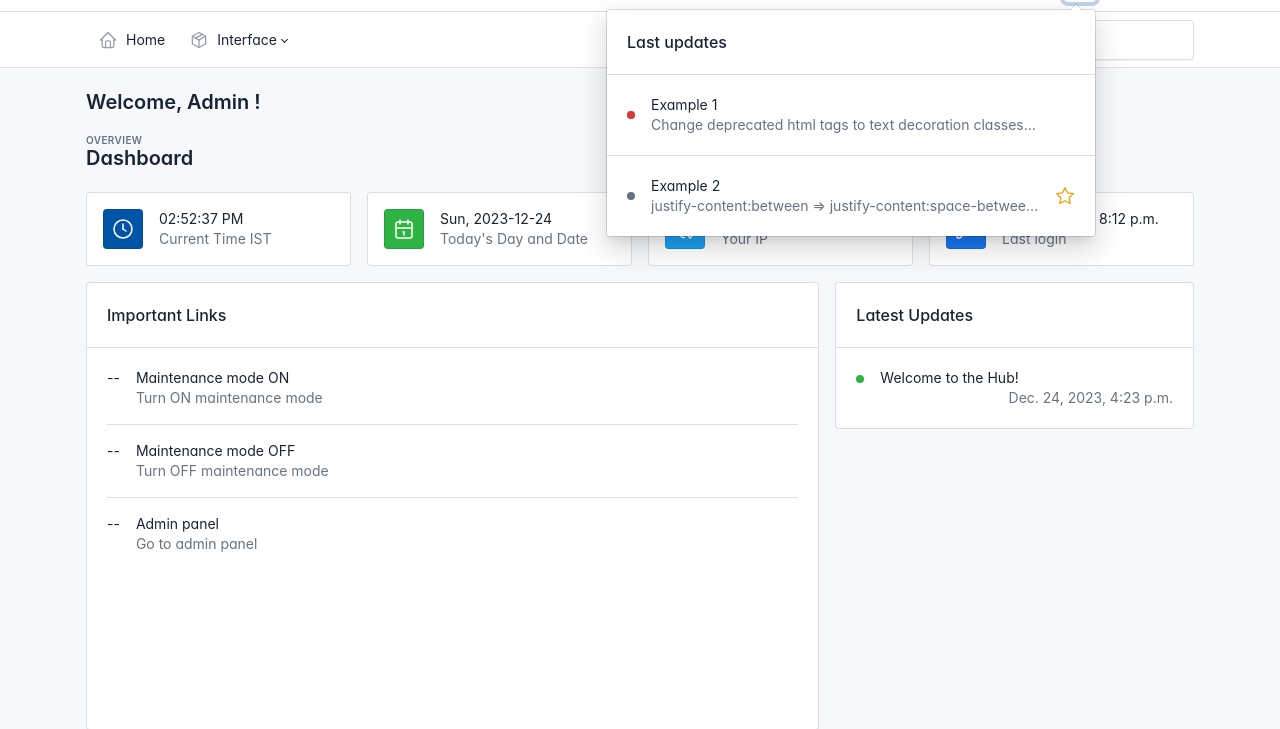
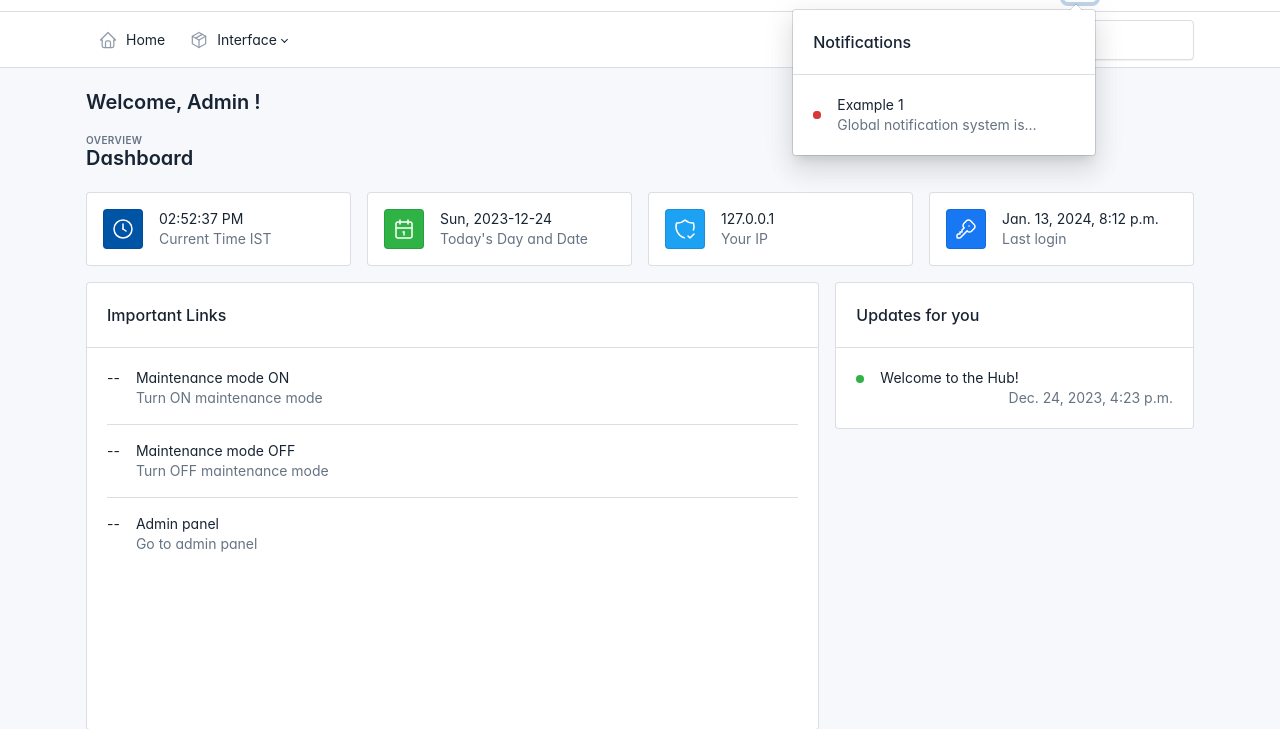
Before and after one commit to ani-6/django_login_and_registration, a Django app: page / in a window 1280 px wide, after a click that opens the changed part. Shown: the part 44-773 px from the top of the page. Run offline with Django 5.2, Linux system fonts and the light colour scheme; a user stored in the database is signed in; data comes from the database, SQL or seed files in the repository; both versions use the stored data as it was after the commit; some libraries are stand-ins or nearby versions; some web fonts are replaced.

Commit message:
added notification system

```diff
--- a/base/settings.py
+++ b/base/settings.py
@@ -74,6 +74,8 @@ TEMPLATES = [
                 #For social Login
                 'social_django.context_processors.backends',
                 'social_django.context_processors.login_redirect',
+                # for notifications
+                'main.context_processors.announcement_context_processor',
             ],
         },
     },
--- a/main/admin.py
+++ b/main/admin.py
@@ -47,7 +47,11 @@ class UrlToGdrive_Admin(admin.ModelAdmin):
     list_display = ('user','filename','created_at')
     list_filter = ['user']
 
+class globalAnnouncementAdmin(admin.ModelAdmin):
+    list_display = ('title', 'body', 'created_at')
+
 admin.site.register(Home_ImportantLinks,Home_ImportantLinks_Admin)
 admin.site.register(Home_LatestUpdates,Home_LatestUpdates_Admin)
 admin.site.register(Image_Gallery,Image_Gallery_Admin)
 admin.site.register(UrlToGdrive,UrlToGdrive_Admin)
+admin.site.register(globalAnnouncement,globalAnnouncementAdmin)
--- /dev/null
+++ b/main/context_processors.py
@@ -0,0 +1,10 @@
+from .models import globalAnnouncement
+
+
+def announcement_context_processor(request):
+    """
+    Adds the active announcements to the context
+    """
+    return {
+        'announcements': globalAnnouncement.objects.filter(is_active=True).order_by('-created_at')[:4]
+    }
--- a/main/models.py
+++ b/main/models.py
@@ -29,7 +29,7 @@ class Home_LatestUpdates(models.Model):
 
     class Meta:
         verbose_name = "update"
-        verbose_name_plural = "Latest Updates"
+        verbose_name_plural = "Updates for user"
 
 class Image_Gallery(models.Model):
     user = models.ManyToManyField(User)
@@ -65,3 +65,18 @@ class UrlToGdrive(models.Model):
     class Meta:
         verbose_name = "file"
         verbose_name_plural = "Cloud Files"
+
+class globalAnnouncement(models.Model):
+    title = models.CharField(max_length=255, null=False)
+    body = models.TextField(blank=False)
+    is_active = models.BooleanField(default=False)
+    created_at = models.DateTimeField(auto_now_add=True)
+    last_updated_at = models.DateTimeField(auto_now=True)
+
+
+    def __str__(self):
+        return self.title
+
+    class Meta:
+        verbose_name = "Announcement"
+        verbose_name_plural = "Global Notifications"
--- a/main/views.py
+++ b/main/views.py
@@ -22,7 +22,7 @@ def Home_View(request):
         context = {'user_ip':user_ip, 'date':formatedDate,'data':pagedata,'updates': updates}
         return render(request,"main/index.html", context)
     except:
-            return render (request, "error-400.html")
+        return render (request, "error-404.html")
 
 @login_required
 def Image_Gallery_View(request):
--- a/templates/includes/navbar.html
+++ b/templates/includes/navbar.html
@@ -1,5 +1,6 @@
 {% load auth_extras %}
 {% load static %}
+{% load cache %}
 <header class="navbar navbar-expand-md d-print-none">
     <div class="container-xl">
         <button class="navbar-toggler" type="button" data-bs-toggle="collapse" data-bs-target="#navbar-menu"
@@ -52,17 +53,20 @@
                     <div class="dropdown-menu dropdown-menu-arrow dropdown-menu-end dropdown-menu-card">
                         <div class="card">
                             <div class="card-header">
-                                <h3 class="card-title">Last updates</h3>
+                                <h3 class="card-title">Notifications</h3>
                             </div>
                             <div class="list-group list-group-flush list-group-hoverable">
+                                {% cache 120 announcements_cache %}
+                                {% if announcements %}
+                                {% for announcement in announcements %}
                                 <div class="list-group-item">
                                     <div class="row align-items-center">
                                         <div class="col-auto"><span
                                                 class="status-dot status-dot-animated bg-red d-block"></span></div>
                                         <div class="col text-truncate">
-                                            <a href="#" class="text-body d-block">Example 1</a>
+                                            <a href="#" class="text-body d-block">{{ announcement.title|safe }}</a>
                                             <div class="d-block text-secondary text-truncate mt-n1">
-                                                Change deprecated html tags to text decoration classes (#29604)
+                                                {{ announcement.body|safe }}
                                             </div>
                                         </div>
                                         <div class="col-auto">
@@ -80,30 +84,9 @@
                                         </div>
                                     </div>
                                 </div>
-                                <div class="list-group-item">
-                                    <div class="row align-items-center">
-                                        <div class="col-auto"><span class="status-dot d-block"></span></div>
-                                        <div class="col text-truncate">
-                                            <a href="#" class="text-body d-block">Example 2</a>
-                                            <div class="d-block text-secondary text-truncate mt-n1">
-                                                justify-content:between ⇒ justify-content:space-between (#29734)
-                                            </div>
-                                        </div>
-                                        <div class="col-auto">
-                                            <a href="#" class="list-group-item-actions show">
-                                                <!-- Download SVG icon from http://tabler-icons.io/i/star -->
-                                                <svg xmlns="http://www.w3.org/2000/svg" class="icon text-yellow"
-                                                    width="24" height="24" viewBox="0 0 24 24" stroke-width="2"
-                                                    stroke="currentColor" fill="none" stroke-linecap="round"
-                                                    stroke-linejoin="round">
-                                                    <path stroke="none" d="M0 0h24v24H0z" fill="none" />
-                                                    <path
-                                                        d="M12 17.75l-6.172 3.245l1.179 -6.873l-5 -4.867l6.9 -1l3.086 -6.253l3.086 6.253l6.9 1l-5 4.867l1.179 6.873z" />
-                                                </svg>
-                                            </a>
-                                        </div>
-                                    </div>
-                                </div>
+                                {% endfor %}
+                                {% endif %}
+                                {% endcache %}
                             </div>
                         </div>
                     </div>
--- a/templates/main/index.html
+++ b/templates/main/index.html
@@ -187,7 +187,7 @@
                     <div class="col-12">
                         <div class="card">
                             <div class="card-header">
-                                <h3 class="card-title">Latest Updates</h3>
+                                <h3 class="card-title">Updates for you</h3>
                             </div>
                             {% for dt in updates %}
                             <div class="list-group list-group-flush list-group-hoverable">
```
Also changed, not shown: db/db.sqlite3, main/migrations/0003_globalannouncement_alter_home_latestupdates_options.py (added).
